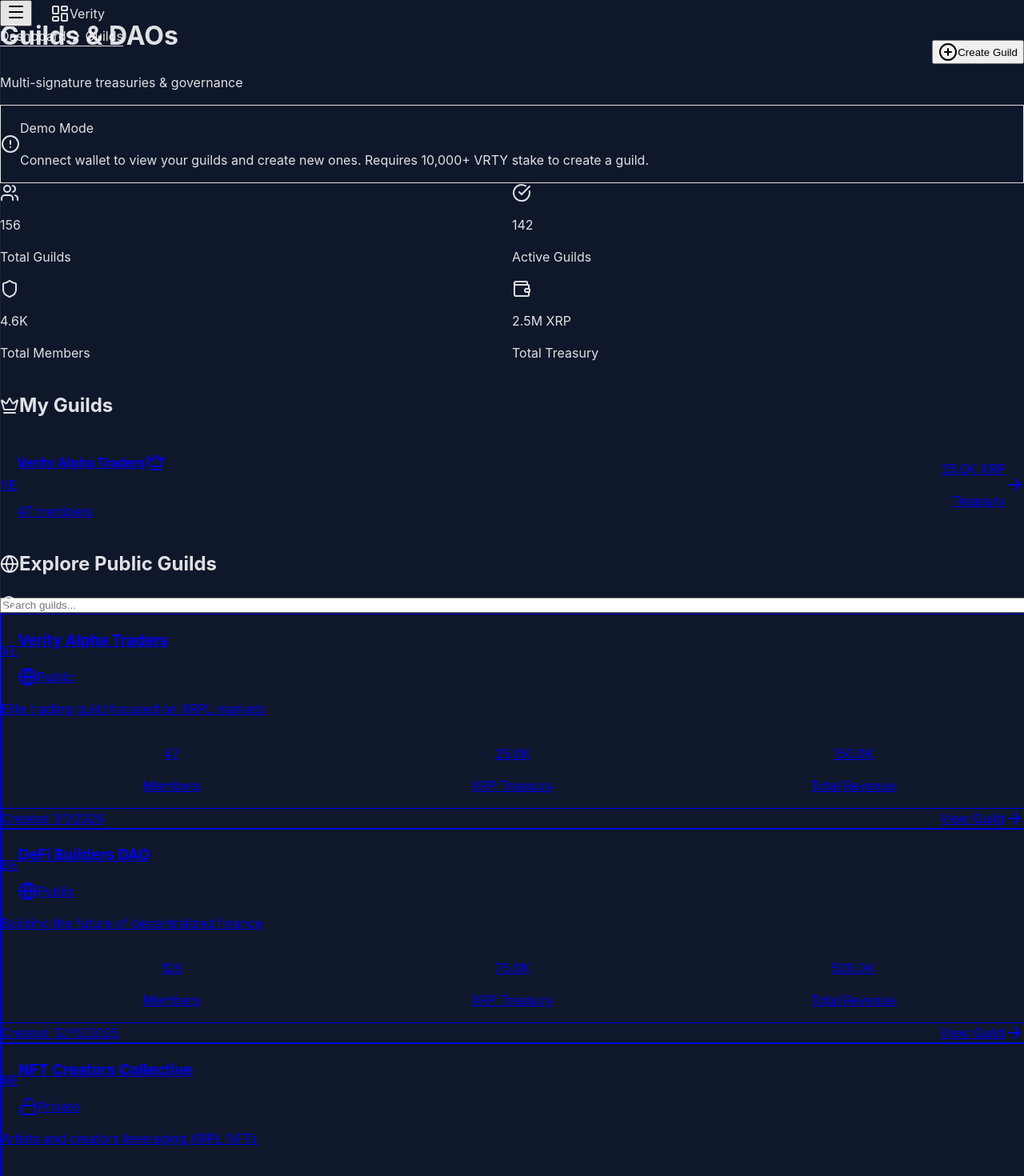
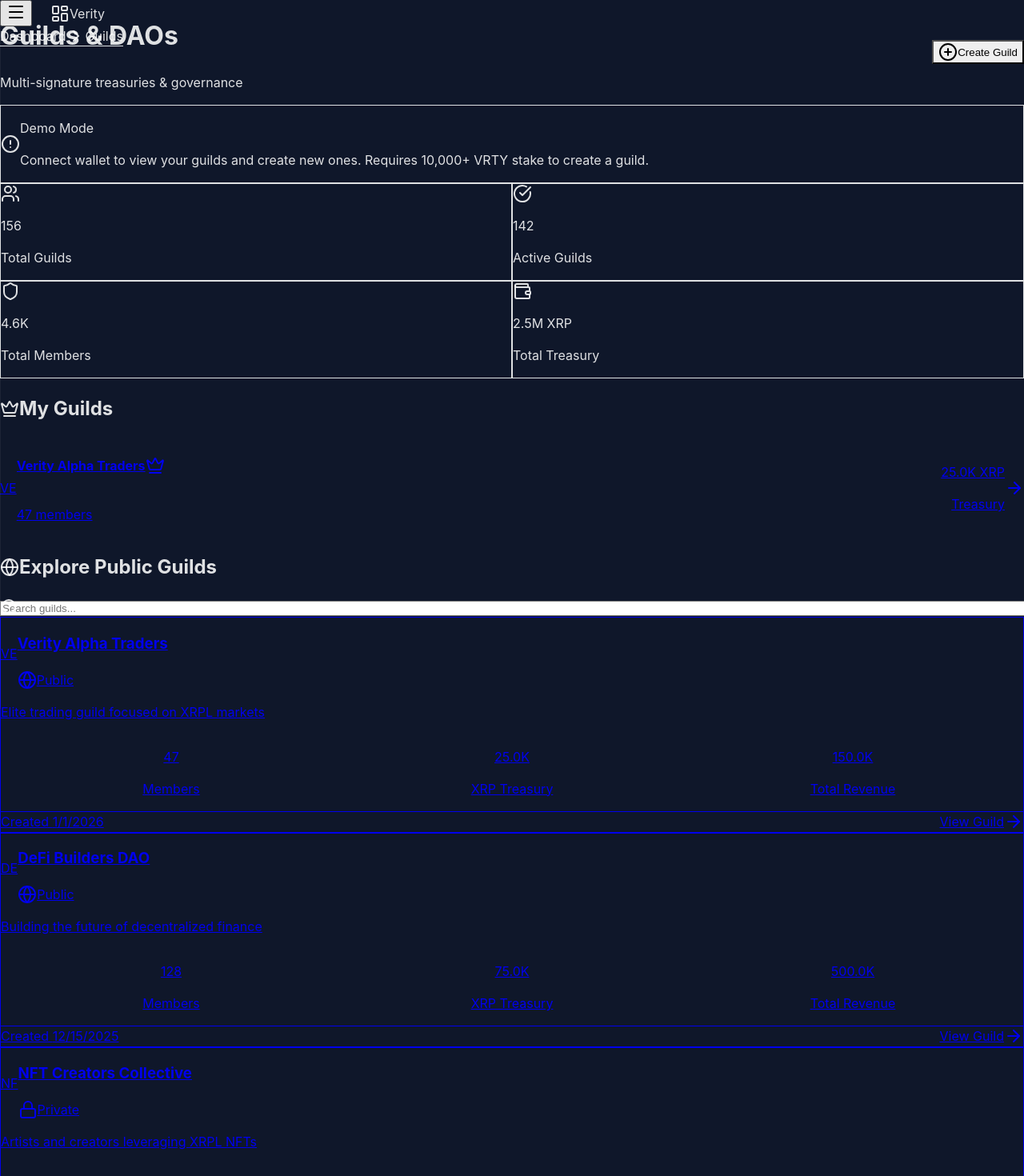
Before and after one commit to SMMM25/Verity-Protocol-VRTY-, a React app in the folder frontend/: page /app/guilds in a window 1280 px wide. Shown: the top 1470 px of the page at 80% size. Built offline with nearby package versions, Linux system fonts and the light colour scheme; no server answers; sample sign-in values are in the browser's storage; the HTML template or start-up script is replaced by a standard one.

Commit message:
refactor(guilds): Integrate shared UI components into GuildDashboard
- Replace raw div styling with Card component
- Use Button component for Create Guild action
- Update color scheme to violet/emerald/slate (consistent design system)
- Apply Card hover effect for guild cards

```diff
--- a/frontend/src/pages/GuildDashboard.tsx
+++ b/frontend/src/pages/GuildDashboard.tsx
@@ -1,3 +1,7 @@
+/**
+ * Guild Dashboard - Multi-sig treasuries & DAO governance
+ * Updated with shared UI components
+ */
 import { useState } from 'react';
 import { useQuery } from '@tanstack/react-query';
 import { Link } from 'react-router-dom';
@@ -18,6 +22,7 @@
 } from 'lucide-react';
 import { guildApi } from '../api/client';
 import type { Guild, GuildStats } from '../types/guild';
+import { Card, Button } from '@/components/ui';
 
 // ============================================================
 // MOCK DATA (for demo)
@@ -90,10 +95,8 @@
 
 function GuildCard({ guild }: { guild: Guild }) {
   return (
-    <Link
-      to={`/app/guilds/${guild.id}`}
-      className="bg-gray-800 rounded-xl p-5 hover:bg-gray-750 transition-all hover:shadow-lg hover:shadow-purple-500/10 border border-gray-700 hover:border-purple-500/50"
-    >
+    <Link to={`/app/guilds/${guild.id}`} className="block">
+      <Card hover className="h-full">
       {/* Header */}
       <div className="flex items-start justify-between mb-4">
         <div className="flex items-center gap-3">
@@ -151,11 +154,12 @@
         <span className="text-xs text-gray-500">
           Created {new Date(guild.createdAt).toLocaleDateString()}
         </span>
-        <span className="flex items-center gap-1 text-sm text-purple-400">
+        <span className="flex items-center gap-1 text-sm text-violet-400">
           View Guild
           <ArrowRight className="w-4 h-4" />
         </span>
       </div>
+      </Card>
     </Link>
   );
 }
@@ -207,22 +211,22 @@
   color: 'purple' | 'green' | 'blue' | 'yellow';
 }) {
   const colorClasses = {
-    purple: 'bg-purple-500/20 text-purple-400',
-    green: 'bg-green-500/20 text-green-400',
+    purple: 'bg-violet-500/20 text-violet-400',
+    green: 'bg-emerald-500/20 text-emerald-400',
     blue: 'bg-blue-500/20 text-blue-400',
-    yellow: 'bg-yellow-500/20 text-yellow-400',
+    yellow: 'bg-amber-500/20 text-amber-400',
   };
 
   return (
-    <div className="bg-gray-800 rounded-xl p-4">
+    <Card>
       <div className="flex items-center gap-3 mb-2">
         <div className={`w-10 h-10 rounded-lg flex items-center justify-center ${colorClasses[color]}`}>
           {icon}
         </div>
       </div>
       <p className="text-2xl font-bold text-white">{value}</p>
-      <p className="text-sm text-gray-400">{label}</p>
-    </div>
+      <p className="text-sm text-slate-400">{label}</p>
+    </Card>
   );
 }
 
@@ -447,27 +451,24 @@
           <h1 className="text-2xl font-bold text-white">Guilds & DAOs</h1>
           <p className="text-gray-400">Multi-signature treasuries & governance</p>
         </div>
-        <button
-          onClick={() => setShowCreateModal(true)}
-          className="flex items-center gap-2 px-4 py-2 bg-purple-600 text-white rounded-lg hover:bg-purple-700 transition-colors"
-        >
+        <Button onClick={() => setShowCreateModal(true)}>
           <PlusCircle className="w-5 h-5" />
           Create Guild
-        </button>
+        </Button>
       </div>
 
       {/* Demo Mode Banner */}
       {isDemo && (
-        <div className="bg-purple-600/20 border border-purple-500/30 rounded-xl p-4 flex items-center gap-3">
-          <AlertCircle className="w-5 h-5 text-purple-400" />
+        <Card glass className="flex items-center gap-3 border-violet-500/30">
+          <AlertCircle className="w-5 h-5 text-violet-400" />
           <div>
-            <p className="text-purple-300 font-medium">Demo Mode</p>
-            <p className="text-sm text-purple-400/80">
+            <p className="text-violet-300 font-medium">Demo Mode</p>
+            <p className="text-sm text-violet-400/80">
               Connect wallet to view your guilds and create new ones.
               Requires 10,000+ VRTY stake to create a guild.
             </p>
           </div>
-        </div>
+        </Card>
       )}
 
       {/* Stats Overview */}
```
